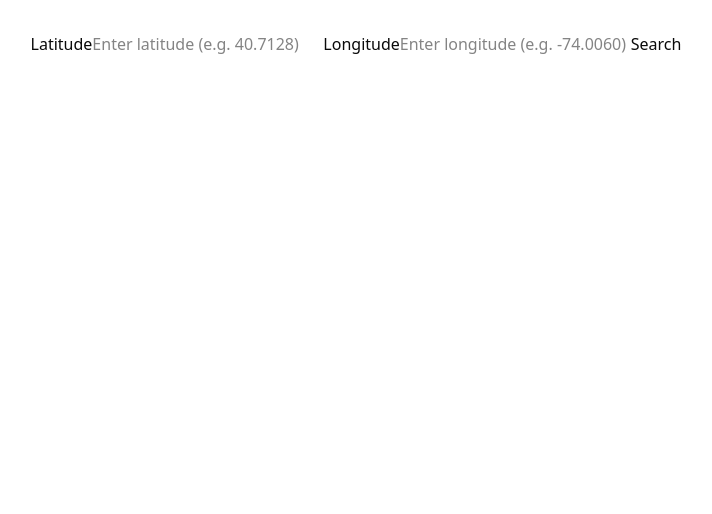
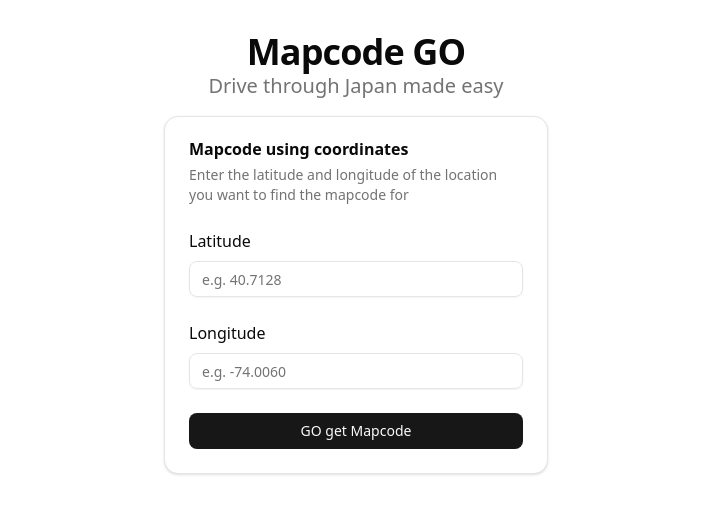
Before and after one commit to ocampco/mapcode-go, a React (Vite) app: page / in a window 1280 px wide. Shown: the top 514 px of the page, without its empty margins (284-996 px from the left). Built offline with nearby package versions, Linux system fonts and the light colour scheme.

Commit message:
feat: restyle app using shadcn

```diff
--- a/package.json
+++ b/package.json
@@ -10,6 +10,9 @@
     "preview": "vite preview"
   },
   "dependencies": {
+    "@radix-ui/react-label": "^2.1.8",
+    "@radix-ui/react-separator": "^1.1.8",
+    "@radix-ui/react-slot": "^1.2.4",
     "@tailwindcss/vite": "^4.1.17",
     "class-variance-authority": "^0.7.1",
     "clsx": "^2.1.1",
--- a/src/App.tsx
+++ b/src/App.tsx
@@ -1,12 +1,24 @@
 import { useState } from 'react'
 import './App.css'
+import {
+  Card,
+  CardContent,
+  CardDescription,
+  CardFooter,
+  CardHeader,
+  CardTitle,
+} from "@/components/ui/card"
+import { Button } from '@/components/ui/button'
 import DensoMapcodeService from './services/DensoMapcodeService';
+import { Label } from '@radix-ui/react-label';
+import { Input } from './components/ui/input';
 
 const App = () => {
   const [inputLatitude, setInputLatitude] = useState<string>('');
   const [inputLongitude, setInputLongitude] = useState<string>('');
 
-  const handleSubmit = (e: React.FormEvent<HTMLFormElement>) => {
+  const handleSubmit = (e: React.MouseEvent<HTMLButtonElement>) => {
+    console.log("🔥 handleSubmit");
     e.preventDefault();
     console.log("🔥 inputLatitude=", inputLatitude);
     console.log("🔥 inputLongitude=", inputLongitude);
@@ -16,31 +28,52 @@
   };
 
   return (
-    <form onSubmit={handleSubmit}>
-      <label>
-        Latitude
-        <input
+    <>
+      <h1 className="scroll-m-20 text-center text-4xl font-extrabold tracking-tight text-balance">
+        Mapcode GO
+      </h1>
+      <p className="text-muted-foreground text-xl mb-4">
+        Drive through Japan made easy
+      </p>
+
+      <Card className="w-full max-w-sm mx-auto text-left">
+        <CardHeader>
+          <CardTitle>Mapcode using coordinates</CardTitle>
+          <CardDescription>Enter the latitude and longitude of the location you want to find the mapcode for</CardDescription>
+        </CardHeader>
+        <CardContent>
+          <div className="flex flex-col gap-6">
+            <div className="grid gap-2">
+              <Label>Latitude</Label>
+              <Input
                 type="text"
                 required
                 value={inputLatitude}
                 onChange={(e) => setInputLatitude(e.target.value)}
-          placeholder="Enter latitude (e.g. 40.7128)"
+                placeholder="e.g. 40.7128"
                 autoComplete="off"
               />
-      </label>
-      <label>
-        Longitude
-        <input
+            </div>
+            <div className="grid gap-2">
+              <Label>Longitude</Label>
+              <Input
                 type="text"
                 required
                 value={inputLongitude}
                 onChange={(e) => setInputLongitude(e.target.value)}
-          placeholder="Enter longitude (e.g. -74.0060)"
+                placeholder="e.g. -74.0060"
                 autoComplete="off"
               />
-      </label>
-      <button type="submit">Search</button>
-    </form>
+            </div>
+          </div>
+        </CardContent>
+        <CardFooter>
+          <Button type="button" className="w-full" onClick={handleSubmit}>
+            GO get Mapcode
+          </Button>
+        </CardFooter>
+      </Card>
+    </>
   );
 };
 
--- /dev/null
+++ b/src/components/ui/button.tsx
@@ -0,0 +1,60 @@
+import * as React from "react"
+import { Slot } from "@radix-ui/react-slot"
+import { cva, type VariantProps } from "class-variance-authority"
+
+import { cn } from "@/lib/utils"
+
+const buttonVariants = cva(
+  "inline-flex items-center justify-center gap-2 whitespace-nowrap rounded-md text-sm font-medium transition-all disabled:pointer-events-none disabled:opacity-50 [&_svg]:pointer-events-none [&_svg:not([class*='size-'])]:size-4 shrink-0 [&_svg]:shrink-0 outline-none focus-visible:border-ring focus-visible:ring-ring/50 focus-visible:ring-[3px] aria-invalid:ring-destructive/20 dark:aria-invalid:ring-destructive/40 aria-invalid:border-destructive",
+  {
+    variants: {
+      variant: {
+        default: "bg-primary text-primary-foreground hover:bg-primary/90",
+        destructive:
+          "bg-destructive text-white hover:bg-destructive/90 focus-visible:ring-destructive/20 dark:focus-visible:ring-destructive/40 dark:bg-destructive/60",
+        outline:
+          "border bg-background shadow-xs hover:bg-accent hover:text-accent-foreground dark:bg-input/30 dark:border-input dark:hover:bg-input/50",
+        secondary:
+          "bg-secondary text-secondary-foreground hover:bg-secondary/80",
+        ghost:
+          "hover:bg-accent hover:text-accent-foreground dark:hover:bg-accent/50",
+        link: "text-primary underline-offset-4 hover:underline",
+      },
+      size: {
+        default: "h-9 px-4 py-2 has-[>svg]:px-3",
+        sm: "h-8 rounded-md gap-1.5 px-3 has-[>svg]:px-2.5",
+        lg: "h-10 rounded-md px-6 has-[>svg]:px-4",
+        icon: "size-9",
+        "icon-sm": "size-8",
+        "icon-lg": "size-10",
+      },
+    },
+    defaultVariants: {
+      variant: "default",
+      size: "default",
+    },
+  }
+)
+
+function Button({
+  className,
+  variant,
+  size,
+  asChild = false,
+  ...props
+}: React.ComponentProps<"button"> &
+  VariantProps<typeof buttonVariants> & {
+    asChild?: boolean
+  }) {
+  const Comp = asChild ? Slot : "button"
+
+  return (
+    <Comp
+      data-slot="button"
+      className={cn(buttonVariants({ variant, size, className }))}
+      {...props}
+    />
+  )
+}
+
+export { Button, buttonVariants }
--- /dev/null
+++ b/src/components/ui/card.tsx
@@ -0,0 +1,92 @@
+import * as React from "react"
+
+import { cn } from "@/lib/utils"
+
+function Card({ className, ...props }: React.ComponentProps<"div">) {
+  return (
+    <div
+      data-slot="card"
+      className={cn(
+        "bg-card text-card-foreground flex flex-col gap-6 rounded-xl border py-6 shadow-sm",
+        className
+      )}
+      {...props}
+    />
+  )
+}
+
+function CardHeader({ className, ...props }: React.ComponentProps<"div">) {
+  return (
+    <div
+      data-slot="card-header"
+      className={cn(
+        "@container/card-header grid auto-rows-min grid-rows-[auto_auto] items-start gap-2 px-6 has-data-[slot=card-action]:grid-cols-[1fr_auto] [.border-b]:pb-6",
+        className
+      )}
+      {...props}
+    />
+  )
+}
+
+function CardTitle({ className, ...props }: React.ComponentProps<"div">) {
+  return (
+    <div
+      data-slot="card-title"
+      className={cn("leading-none font-semibold", className)}
+      {...props}
+    />
+  )
+}
+
+function CardDescription({ className, ...props }: React.ComponentProps<"div">) {
+  return (
+    <div
+      data-slot="card-description"
+      className={cn("text-muted-foreground text-sm", className)}
+      {...props}
+    />
+  )
+}
+
+function CardAction({ className, ...props }: React.ComponentProps<"div">) {
+  return (
+    <div
+      data-slot="card-action"
+      className={cn(
+        "col-start-2 row-span-2 row-start-1 self-start justify-self-end",
+        className
+      )}
+      {...props}
+    />
+  )
+}
+
+function CardContent({ className, ...props }: React.ComponentProps<"div">) {
+  return (
+    <div
+      data-slot="card-content"
+      className={cn("px-6", className)}
+      {...props}
+    />
+  )
+}
+
+function CardFooter({ className, ...props }: React.ComponentProps<"div">) {
+  return (
+    <div
+      data-slot="card-footer"
+      className={cn("flex items-center px-6 [.border-t]:pt-6", className)}
+      {...props}
+    />
+  )
+}
+
+export {
+  Card,
+  CardHeader,
+  CardFooter,
+  CardTitle,
+  CardAction,
+  CardDescription,
+  CardContent,
+}
--- /dev/null
+++ b/src/components/ui/input.tsx
@@ -0,0 +1,21 @@
+import * as React from "react"
+
+import { cn } from "@/lib/utils"
+
+function Input({ className, type, ...props }: React.ComponentProps<"input">) {
+  return (
+    <input
+      type={type}
+      data-slot="input"
+      className={cn(
+        "file:text-foreground placeholder:text-muted-foreground selection:bg-primary selection:text-primary-foreground dark:bg-input/30 border-input h-9 w-full min-w-0 rounded-md border bg-transparent px-3 py-1 text-base shadow-xs transition-[color,box-shadow] outline-none file:inline-flex file:h-7 file:border-0 file:bg-transparent file:text-sm file:font-medium disabled:pointer-events-none disabled:cursor-not-allowed disabled:opacity-50 md:text-sm",
+        "focus-visible:border-ring focus-visible:ring-ring/50 focus-visible:ring-[3px]",
+        "aria-invalid:ring-destructive/20 dark:aria-invalid:ring-destructive/40 aria-invalid:border-destructive",
+        className
+      )}
+      {...props}
+    />
+  )
+}
+
+export { Input }
--- /dev/null
+++ b/src/components/ui/label.tsx
@@ -0,0 +1,22 @@
+import * as React from "react"
+import * as LabelPrimitive from "@radix-ui/react-label"
+
+import { cn } from "@/lib/utils"
+
+function Label({
+  className,
+  ...props
+}: React.ComponentProps<typeof LabelPrimitive.Root>) {
+  return (
+    <LabelPrimitive.Root
+      data-slot="label"
+      className={cn(
+        "flex items-center gap-2 text-sm leading-none font-medium select-none group-data-[disabled=true]:pointer-events-none group-data-[disabled=true]:opacity-50 peer-disabled:cursor-not-allowed peer-disabled:opacity-50",
+        className
+      )}
+      {...props}
+    />
+  )
+}
+
+export { Label }
```
Also changed, not shown: 1 other file (tests, documents, lock files or other folders). Lines whose indentation alone changed are shown as unchanged.
